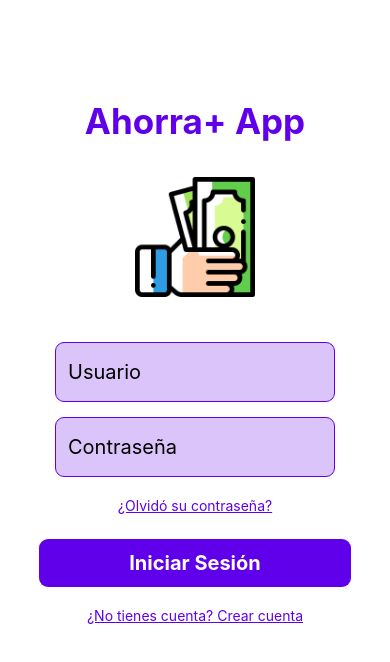
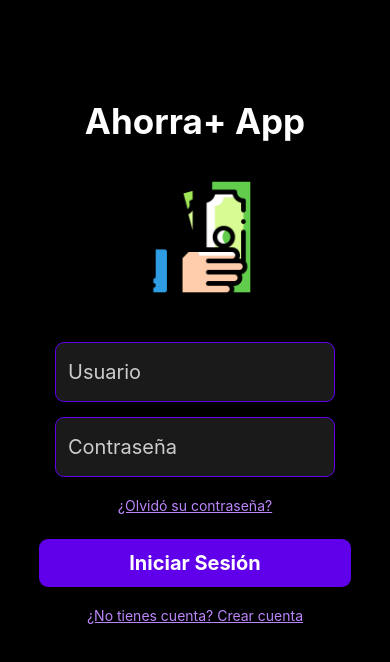
Before and after one commit to Apoquellia/AhorraPlusApp, a React Native app in the folder Aplicacion/: screen / in a window 390 px wide. Both pictures are taken after a click on the button "SCREEN INICIO DE SESIÓN". Shown: the top 662 px of the page. Built offline with nearby package versions, Linux system fonts and the light colour scheme.

Commit message:
Correción de color de fondo

```diff
--- a/Aplicacion/screens/InicioSesionScreen.js
+++ b/Aplicacion/screens/InicioSesionScreen.js
@@ -82,6 +82,7 @@ const InicioSesion = () => {
         <TextInput
           style={styles.input}
           placeholder="Usuario"
+          placeholderTextColor="#cccccc"
           value={Usuario}
           onChangeText={setUsuario}
           autoCapitalize="none"
@@ -91,6 +92,7 @@ const InicioSesion = () => {
         <TextInput
           style={styles.input}
           placeholder="Contraseña"
+          placeholderTextColor="#cccccc"
           value={Contraseña}
           onChangeText={setContraseña}
           secureTextEntry={true}
@@ -133,6 +135,7 @@ const InicioSesion = () => {
             <TextInput
               style={styles.inputModal}
               placeholder="Correo Electrónico"
+              placeholderTextColor="#cccccc"
               value={CorreoRecuperar}
               onChangeText={setCorreoRecuperar}
               keyboardType="email-address"
@@ -173,6 +176,7 @@ const InicioSesion = () => {
             <TextInput
               style={styles.inputModal}
               placeholder="Nombre completo"
+              placeholderTextColor="#cccccc"
               value={RegNombre}
               onChangeText={setRegNombre}
               autoCapitalize="words"
@@ -182,6 +186,7 @@ const InicioSesion = () => {
             <TextInput
               style={styles.inputModal}
               placeholder="Correo electrónico"
+              placeholderTextColor="#cccccc"
               value={RegCorreo}
               onChangeText={setRegCorreo}
               keyboardType="email-address"
@@ -192,6 +197,7 @@ const InicioSesion = () => {
             <TextInput
               style={styles.inputModal}
               placeholder="Nombre de usuario"
+              placeholderTextColor="#cccccc"
               value={RegUsuario}
               onChangeText={setRegUsuario}
               autoCapitalize="none"
@@ -201,6 +207,7 @@ const InicioSesion = () => {
             <TextInput
               style={styles.inputModal}
               placeholder="Contraseña"
+              placeholderTextColor="#cccccc"
               value={RegPassword}
               onChangeText={setRegPassword}
               secureTextEntry={true}
@@ -236,7 +243,7 @@ const styles = StyleSheet.create({
     flex: 1,
     alignItems: 'center',
     paddingTop: 80,
-    backgroundColor: '#ffffff',
+    backgroundColor: '#000'
   },
   logo: {
     width: 120,
@@ -254,24 +261,24 @@ const styles = StyleSheet.create({
     fontSize: 35,
     fontWeight: 'bold',
     marginBottom: 20,
-    color: '#6000EA',
+    color: '#ffffff',
   },
   input: {
     width: '80%',
     fontSize: 20,
     height: 60,
     borderWidth: 1,
-    color: '#000',
+    color: '#ffffff',
     borderColor: '#6000EA',
     padding: 12,
     borderRadius: 9,
-    backgroundColor: '#6200ea3a'
+    backgroundColor: '#1a1a1a'
   },
   Restablecer: {
     marginTop: 5,
     marginBottom: 10,
     fontSize: 14,
-    color: '#6000EA',
+    color: '#bb86fc',
     textDecorationLine: 'underline',
   },
   loginButton: {
@@ -288,17 +295,17 @@ const styles = StyleSheet.create({
     fontWeight: 'bold',
   },
   loginButtonDisabled: {
-    backgroundColor: '#999'
+    backgroundColor: '#444'
   },
   modalBackground: {
     flex: 1,
-    backgroundColor: 'rgba(0,0,0,0.5)',
+    backgroundColor: 'rgba(0,0,0,0.7)',
     justifyContent: 'center',
     alignItems: 'center'
   },
   modalContainer: {
     width: '85%',
-    backgroundColor: '#fff',
+    backgroundColor: '#111',
     padding: 20,
     borderRadius: 12,
     alignItems: 'center'
@@ -306,12 +313,12 @@ const styles = StyleSheet.create({
   modalTitle: {
     fontSize: 24,
     fontWeight: 'bold',
-    color: '#6000EA',
+    color: '#ffffff',
     marginBottom: 10
   },
   modalSubtitle: {
     fontSize: 14,
-    color: '#444',
+    color: '#cccccc',
     marginBottom: 20,
     textAlign: 'center'
   },
@@ -320,11 +327,11 @@ const styles = StyleSheet.create({
     fontSize: 18,
     height: 50,
     borderWidth: 1,
-    color: '#000',
+    color: '#ffffff',
     borderColor: '#6000EA',
     padding: 10,
     borderRadius: 8,
-    backgroundColor: '#6200ea3a',
+    backgroundColor: '#1a1a1a',
     marginBottom: 15
   }
 });
```
